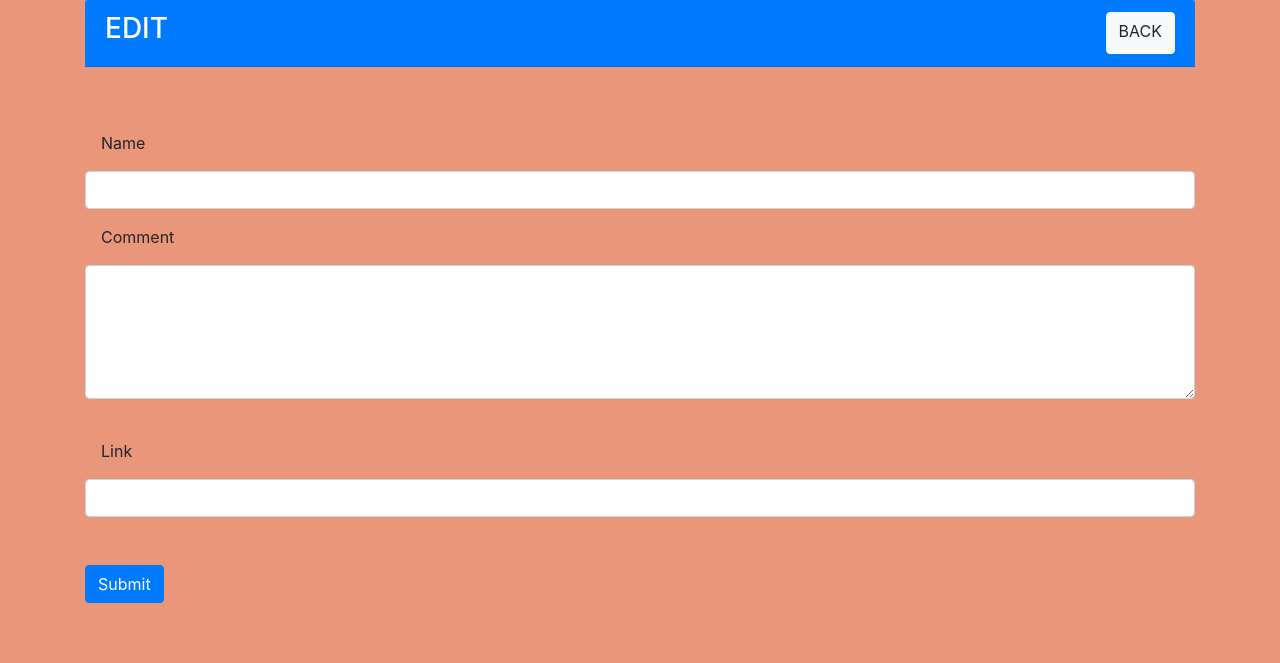
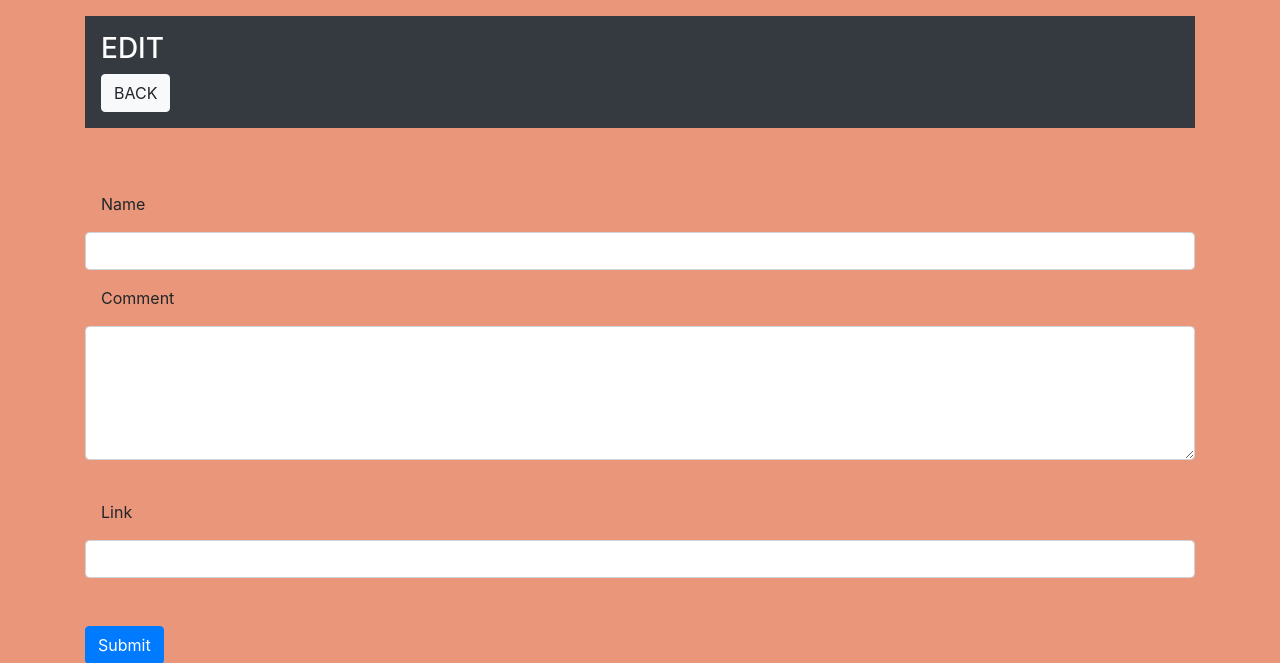
Before and after one commit to YamonpornChertbamrung/Yamonporn63070140, a PHP site: page /edit.php?ID=1 in a window 1280 px wide. Shown: the top 663 px of the page. Run offline with PHP 8.4, Linux system fonts and the light colour scheme; data that the repository does not hold is empty.

Commit message:
Update edit.php

```diff
--- a/edit.php
+++ b/edit.php
@@ -28,7 +28,7 @@
 
   <body>
       <div class="container">
-          <div class="card-header bg-primary text-white d-flex justify-content-between">
+          <div class="container p-3 my-3 bg-dark text-white">
            <h3>EDIT</h3>
            <a href="show.php" class="btn btn-light">BACK</a>
           </div>
```
